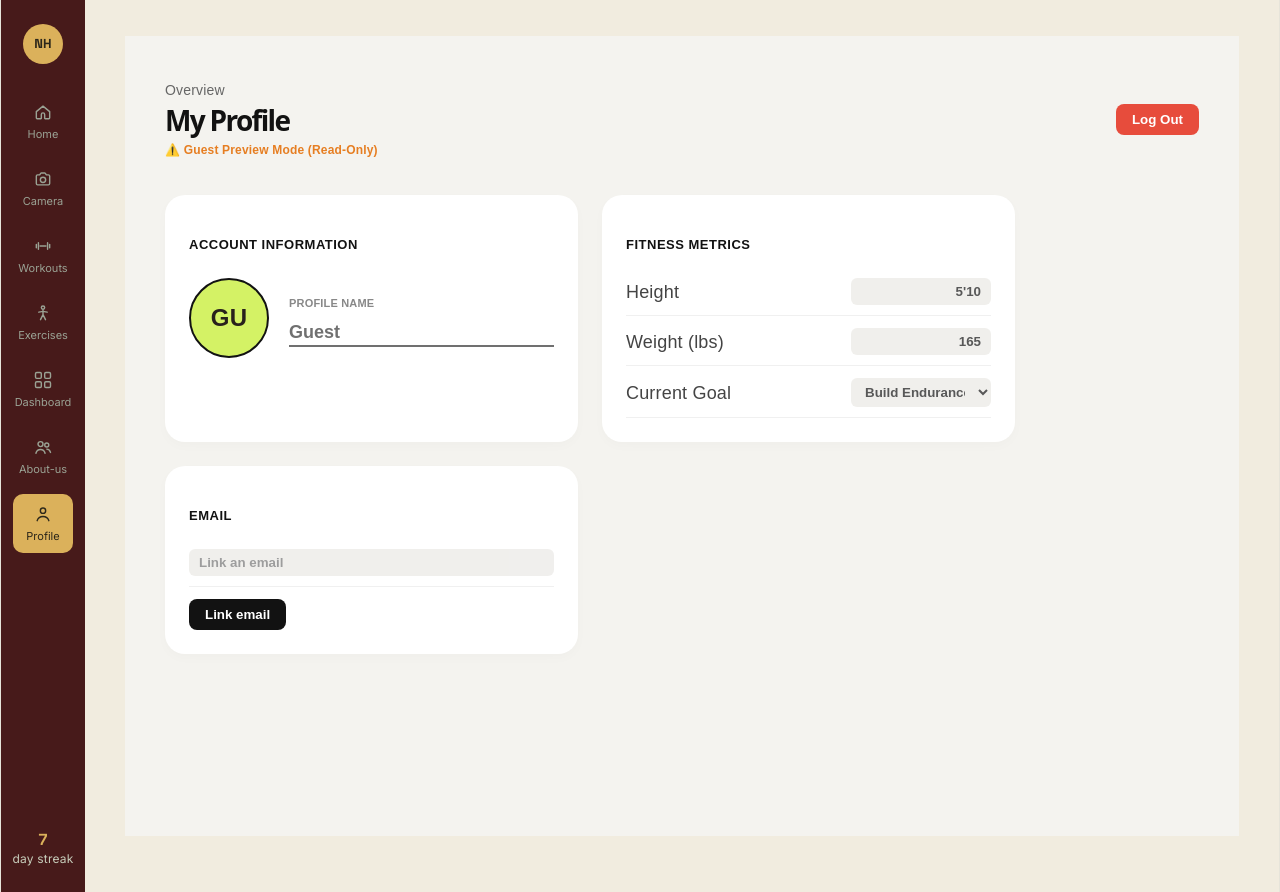
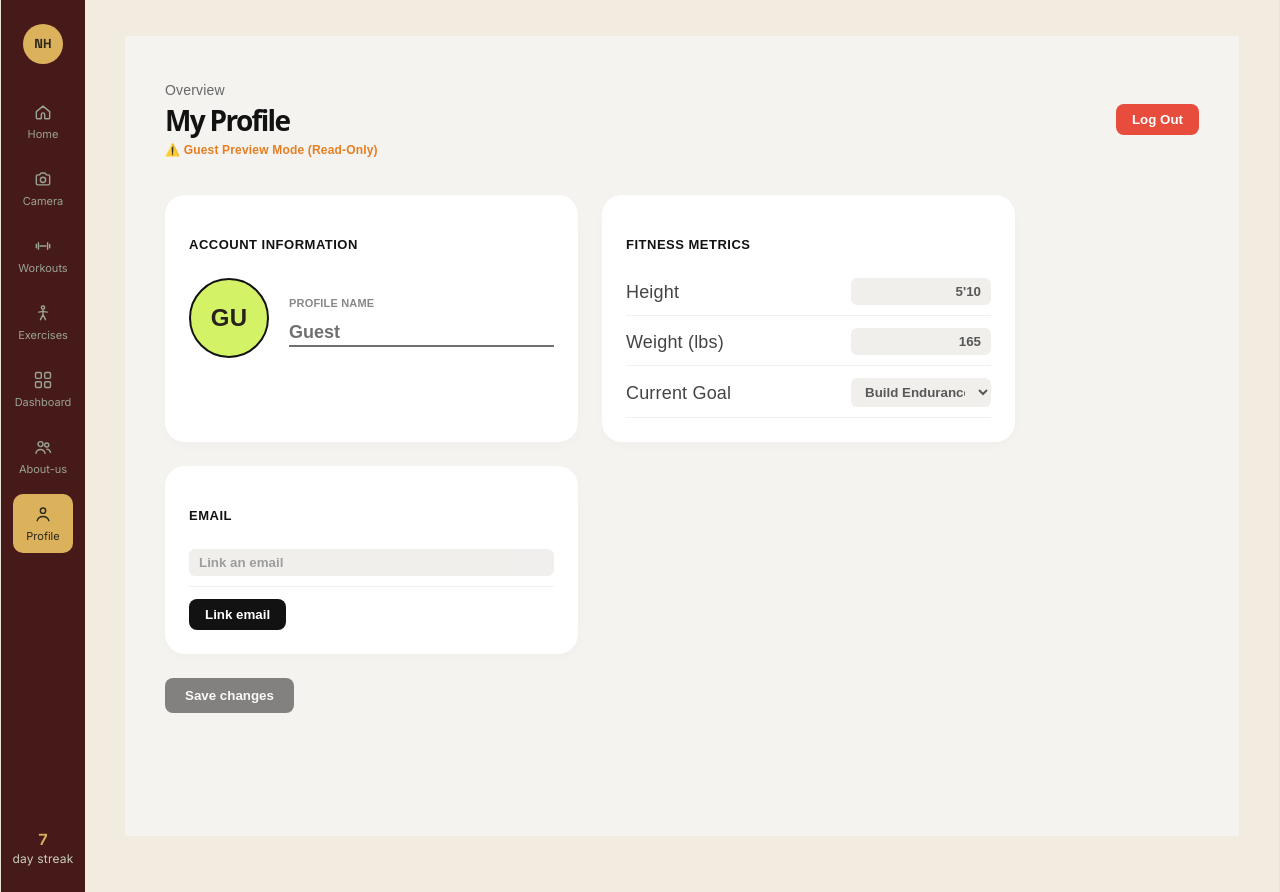
Before and after one commit to AlexV4981/Bobcat-fitness, a React app in the folder frontend/: page / in a window 1280 px wide. Both pictures are taken after a click on the button "Browse as Guest". Built offline with nearby package versions, Linux system fonts and the light colour scheme; no server answers; the HTML template or start-up script is replaced by a standard one.

Commit message:
HN-TFCRT-35 users can edit their profile info now

```diff
--- a/frontend/src/App.jsx
+++ b/frontend/src/App.jsx
@@ -11,19 +11,14 @@ import CameraPage from './Camera/CameraPage';
 import AboutUsPage from './AboutUsPage';
 import './App.css';
 import { isSyntheticEmail } from './services/authService';
+import { updateProfile, uploadAvatar, parseHeight, formatHeight, parseWeight } from './services/profileService';
 
-const DEFAULT_LOCAL = {
-  profileImage: null,
-  weight: '165',
-  height: "5'10",
-  goal: 'Build Endurance',
-};
+const DEFAULTS = { weight: '165', height: "5'10", goal: 'Build Endurance' };
 
 export default function App() {
   const { user: authUser, profile, isGuest, isLoggedIn, loading,
-        signIn, signUp, signOut, linkEmail, continueAsGuest } = useAuth();
+        signIn, signUp, signOut, linkEmail, continueAsGuest, refreshProfile } = useAuth();
 
-  const [localProfile, setLocalProfile] = useState(DEFAULT_LOCAL);
   const [authError, setAuthError] = useState('');
   const [page, setPage] = useState('profile');
   const [workoutHistory, setWorkoutHistory] = useState([]);
@@ -36,9 +31,12 @@ export default function App() {
     username: isGuest ? 'Guest' : (profile?.username ?? ''),
     isLoggedIn,
     isGuest,
-    email: isSyntheticEmail(authEmail) ? '' : authEmail, // '' = not linked yet
+    email: isSyntheticEmail(authEmail) ? '' : authEmail,
     pendingEmail: authUser?.new_email ?? '',
-    ...localProfile,
+    profileImage: profile?.avatar_url ?? null,
+    weight: profile?.weight_lbs != null ? String(profile.weight_lbs) : DEFAULTS.weight,
+    height: profile?.height_in != null ? formatHeight(profile.height_in) : DEFAULTS.height,
+    goal: profile?.goal ?? DEFAULTS.goal,
   }
 
   const handleLoginSubmit = async (username, password, isRegistering) => {
@@ -55,12 +53,24 @@ export default function App() {
 
   const handleLogout = async () => {
     await signOut();
-    setLocalProfile(DEFAULT_LOCAL);
     setPage('home');
   };
 
-  const updateUserData = (field, value) =>
-    setLocalProfile((p) => ({ ...p, [field]: value }));
+  const handleSaveProfile = async ({ username, weight, height, goal }) => {
+    await updateProfile(authUser.id, {
+      username,
+      weight_lbs: parseWeight(weight),
+      height_in: parseHeight(height),
+      goal,
+    });
+    await refreshProfile();
+  };
+
+  const handleUploadAvatar = async (file) => {
+    const url = await uploadAvatar(authUser.id, file);
+    await updateProfile(authUser.id, { avatar_url: url });
+    await refreshProfile();
+  };
 
   if (loading) return null; // or a splash screen
   if (!user.isLoggedIn) {
@@ -130,7 +140,8 @@ export default function App() {
             weight={user.weight}
             height={user.height}
             goal={user.goal}
-            onProfileUpdate={updateUserData}
+            onSaveProfile={handleSaveProfile}
+            onUploadAvatar={handleUploadAvatar}
             onLogout={handleLogout}
           />
         </main>
--- a/frontend/src/ProfilePage.jsx
+++ b/frontend/src/ProfilePage.jsx
@@ -1,4 +1,4 @@
-import React, { useRef, useState } from 'react';
+import React, { useRef, useState, useEffect } from 'react';
 
 // =================================================================================
 // 1. DATA RECEIVING & IMAGE HANDLING:
@@ -9,24 +9,51 @@ import React, { useRef, useState } from 'react';
 // the App.jsx to be saved directly inside the account database record.
 // =================================================================================
 export default function ProfilePage({
-  user,
-  email,
-  pendingEmail,
-  onLinkEmail,
-  isGuest,
-  profileImage,
-  weight,
-  height,
-  goal,
-  onProfileUpdate,
-  onLogout
+  user, email, pendingEmail, onLinkEmail,
+  isGuest, profileImage, weight, height, goal,
+  onSaveProfile, onUploadAvatar, onLogout
 }) {
   const fileInputRef = useRef(null);
-  const handleImageUpload = (event) => {
+  const [draft, setDraft] = useState({ username: user, weight, height, goal });
+  const [saveMsg, setSaveMsg] = useState('');
+  const [saving, setSaving] = useState(false);
+
+  // Re-sync the draft when saved values change (e.g. the profile finishes loading)
+  useEffect(() => {
+    setDraft({ username: user, weight, height, goal });
+  }, [user, weight, height, goal]);
+
+  const setField = (field, value) => setDraft((d) => ({ ...d, [field]: value }));
+  const dirty = draft.username !== user || draft.weight !== weight
+            || draft.height !== height || draft.goal !== goal;
+
+  const handleSave = async () => {
+    setSaveMsg('');
+    setSaving(true);
+    try {
+      await onSaveProfile({
+        username: draft.username.trim(),
+        weight: draft.weight.trim(),
+        height: draft.height.trim(),
+        goal: draft.goal,
+      });
+      setSaveMsg('Saved!');
+    } catch (err) {
+      setSaveMsg(err.message);
+    } finally {
+      setSaving(false);
+    }
+  };
+
+  const handleImageUpload = async (event) => {
     const file = event.target.files[0];
-    if (file && !isGuest) {
-      const imageUrl = URL.createObjectURL(file);
-      onProfileUpdate('profileImage', imageUrl);
+    event.target.value = ''; // lets the same file be chosen again later
+    if (!file || isGuest) return;
+    setSaveMsg('');
+    try {
+      await onUploadAvatar(file);
+    } catch (err) {
+      setSaveMsg(err.message);
     }
   };
   const getInitials = () => {
@@ -119,9 +146,9 @@ export default function ProfilePage({
               <label style={{ fontSize: '11px', fontWeight: '600', color: '#888' }}>PROFILE NAME</label>
               <input
                 type="text"
-                value={user}
+                value={draft.username}
                 disabled={isGuest}
-                onChange={(e) => onProfileUpdate('username', e.target.value)}
+                onChange={e => setField('username', e.target.value)}
                 style={{
                   border: 'none',
                   borderBottom: '2px solid #121212',
@@ -162,9 +189,9 @@ export default function ProfilePage({
               <span>Height</span>
               <input
                 type="text"
-                value={height}
+                value={draft.height}
                 disabled={isGuest}
-                onChange={e => onProfileUpdate('height', e.target.value)}
+                onChange={e => setField('height', e.target.value)}
                 style={getInlineInputStyle(isGuest)}
               />
             </div>
@@ -172,18 +199,18 @@ export default function ProfilePage({
               <span>Weight (lbs)</span>
               <input
                 type="text"
-                value={weight}
+                value={draft.weight}
                 disabled={isGuest}
-                onChange={e => onProfileUpdate('weight', e.target.value)}
+                onChange={e => setField('weight', e.target.value)}
                 style={getInlineInputStyle(isGuest)}
               />
             </div>
             <div style={rowStyle}>
               <span>Current Goal</span>
               <select
-                value={goal}
+                value={draft.goal}
                 disabled={isGuest}
-                onChange={e => onProfileUpdate('goal', e.target.value)}
+                onChange={e => setField('goal', e.target.value)}
                 style={getInlineInputStyle(isGuest)}
               >
                 <option>Build Endurance</option>
@@ -222,6 +249,19 @@ export default function ProfilePage({
             {email ? 'Change email' : 'Link email'}
           </button>
           {emailMsg && <p style={{ fontSize: '13px', color: '#666' }}>{emailMsg}</p>}
+        </div>
+
+        <div style={{ gridColumn: '1 / -1', display: 'flex', alignItems: 'center', gap: '12px' }}>
+          <button
+            onClick={handleSave}
+            disabled={isGuest || saving || !dirty}
+            style={{ backgroundColor: '#121212', color: '#FFF', border: 'none', padding: '10px 20px',
+                    borderRadius: '8px', cursor: 'pointer', fontWeight: '600',
+                    opacity: (isGuest || saving || !dirty) ? 0.5 : 1 }}
+          >
+            {saving ? 'Saving...' : 'Save changes'}
+          </button>
+          {saveMsg && <span style={{ fontSize: '13px', color: '#666' }}>{saveMsg}</span>}
         </div>
       </div>
     </div>
--- /dev/null
+++ b/frontend/src/services/profileService.js
@@ -0,0 +1,63 @@
+import { supabase } from '../lib/supabase'
+import { validateUsername } from './authService'
+
+const MAX_AVATAR_BYTES = 2 * 1024 * 1024
+
+export async function updateProfile(userId, fields) {
+  if ('username' in fields) {
+    const problem = validateUsername(fields.username)
+    if (problem) throw new Error(problem)
+  }
+  const { data, error } = await supabase
+    .from('profiles')
+    .update(fields)
+    .eq('id', userId)
+    .select()
+    .single()
+  if (error) {
+    if (error.code === '23505') throw new Error('That username is already taken.')
+    console.error('Profile update failed:', error)
+    throw new Error('Could not save your changes. Please try again.')
+  }
+  return data
+}
+
+/** Uploads to avatars/<userId>/avatar and returns a public URL. */
+export async function uploadAvatar(userId, file) {
+  if (!file.type.startsWith('image/')) throw new Error('Please choose an image file.')
+  if (file.size > MAX_AVATAR_BYTES) throw new Error('Image must be under 2 MB.')
+
+  const path = `${userId}/avatar`
+  const { error } = await supabase.storage
+    .from('avatars')
+    .upload(path, file, { upsert: true, contentType: file.type })
+  if (error) {
+    console.error('Avatar upload failed:', error)
+    throw new Error('Could not upload your picture. Please try again.')
+  }
+  const { data } = supabase.storage.from('avatars').getPublicUrl(path)
+  return `${data.publicUrl}?t=${Date.now()}` // cache-bust, since the path never changes
+}
+
+export function parseHeight(input) {
+  const s = String(input ?? '').trim().replace(/["”]$/, '')
+  const m = s.match(/^(\d)\s*['’-]\s*(\d{1,2})$/)
+  let inches
+  if (m && Number(m[2]) < 12) inches = Number(m[1]) * 12 + Number(m[2])
+  else if (/^\d{2,3}$/.test(s)) inches = Number(s) // plain number = inches
+  else throw new Error("Enter height like 5'10.")
+  if (inches < 36 || inches > 96) throw new Error('Height looks out of range.')
+  return inches
+}
+
+export function formatHeight(inches) {
+  return `${Math.floor(inches / 12)}'${inches % 12}`
+}
+
+export function parseWeight(input) {
+  const n = Number(String(input ?? '').trim())
+  if (!Number.isFinite(n) || n < 20 || n > 1000) {
+    throw new Error('Enter weight in pounds, like 165.')
+  }
+  return n
+}
```
